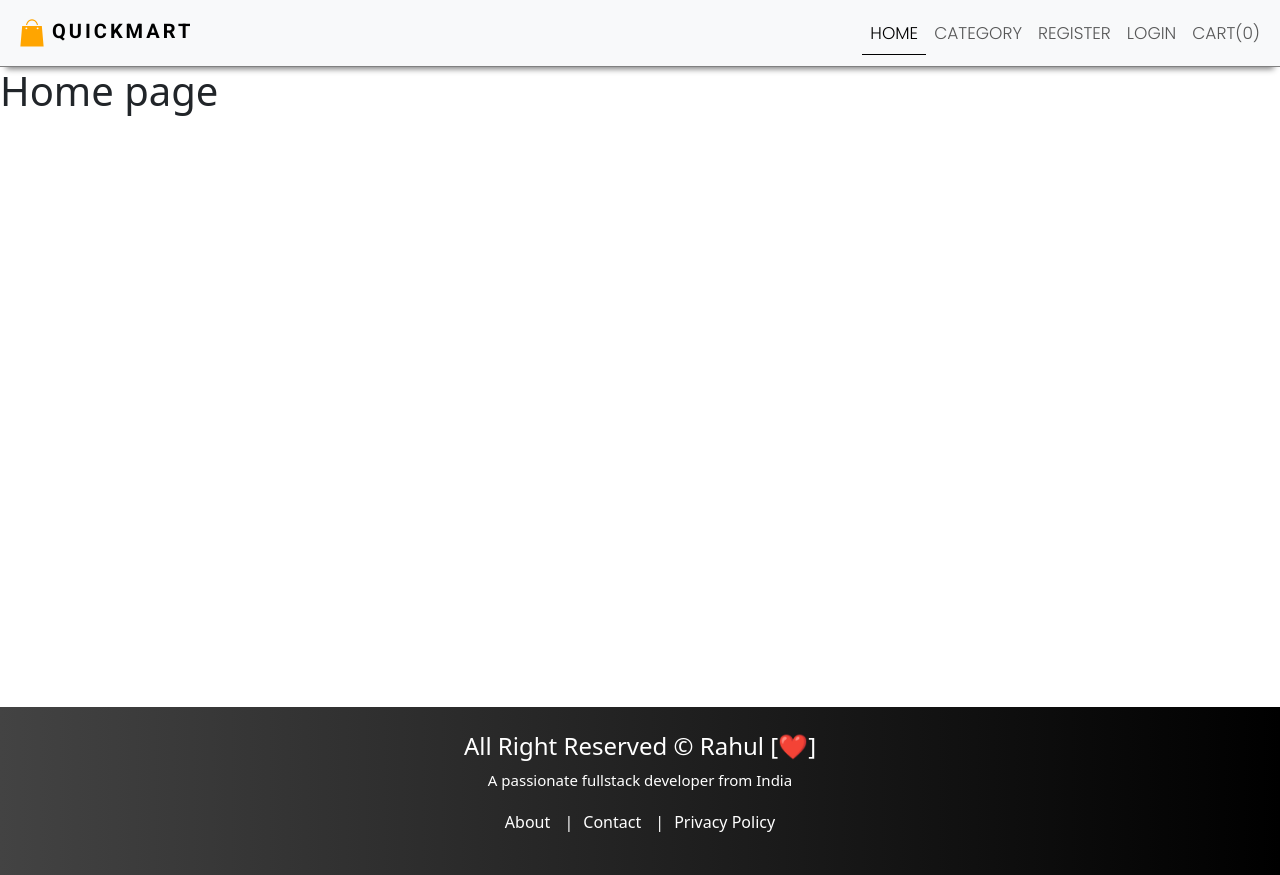
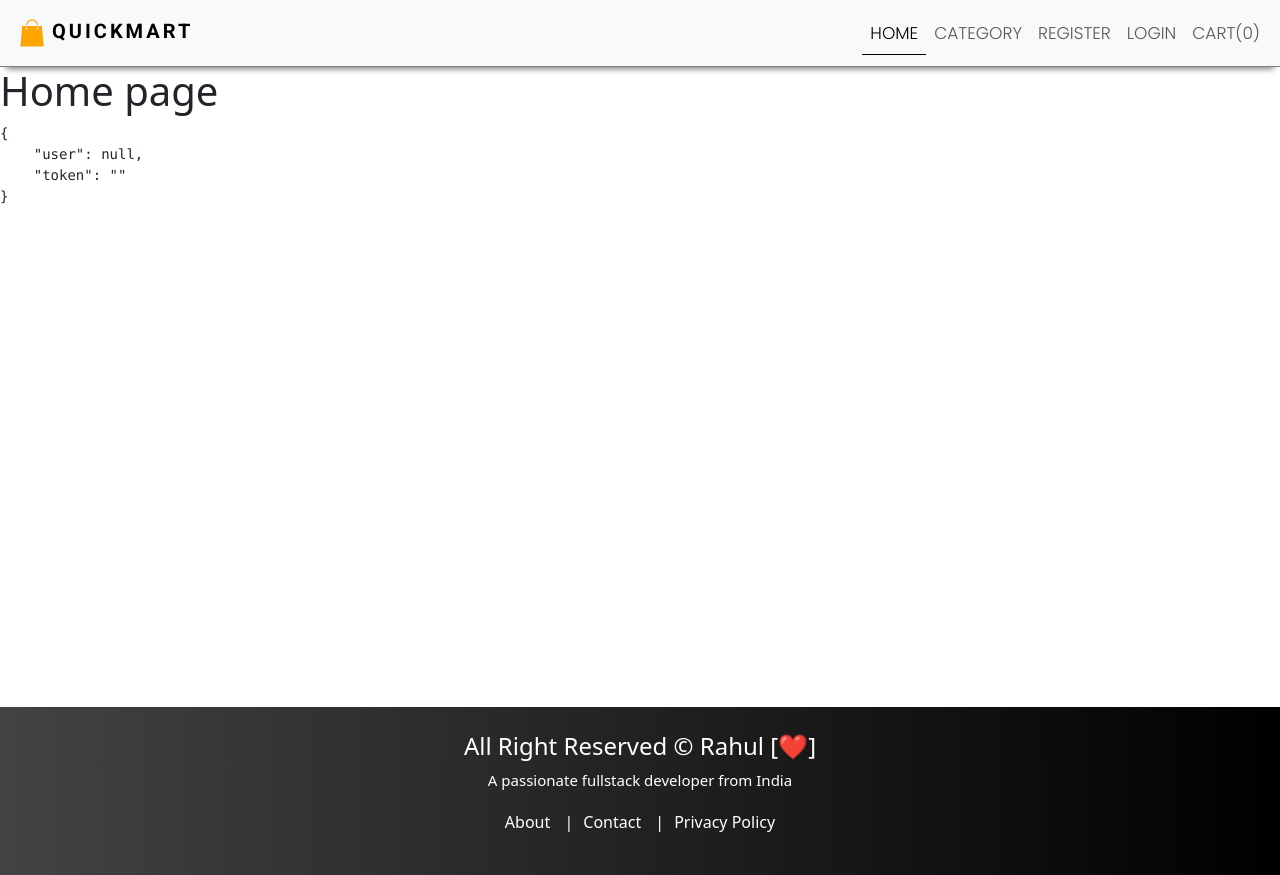
Before and after one commit to RAHUL956777/QUICKMART, a React (Create React App) app in the folder client/: page / in a window 1280 px wide. Built offline with nearby package versions, Linux system fonts and the light colour scheme; a web font is replaced by a local one.

Commit message:
adding context api

```diff
--- /dev/null
+++ b/client/src/context/auth.js
@@ -0,0 +1,20 @@
+import { useState, useContext, createContext } from "react";
+const AuthContext = createContext();
+
+const AuthProvider = ({ children }) => {
+  const [auth, setAuth] = useState({
+    user: null,
+    token: "",
+  });
+
+  return (
+    <AuthContext.Provider value={{ auth, setAuth }}>
+      {children}
+    </AuthContext.Provider>
+  );
+};
+
+// custom hook
+const useAuth = () => useContext(AuthContext);
+
+export { useAuth, AuthProvider };
--- a/client/src/index.js
+++ b/client/src/index.js
@@ -5,12 +5,15 @@
 import App from "./App";
 import reportWebVitals from "./reportWebVitals";
 import { BrowserRouter } from "react-router-dom";
+import { AuthProvider } from "./context/auth";
 
 const root = ReactDOM.createRoot(document.getElementById("root"));
 root.render(
-  <BrowserRouter>
-    <App />
-  </BrowserRouter>
+  <AuthProvider>
+    <BrowserRouter>
+      <App />
+    </BrowserRouter>
+  </AuthProvider>
 );
 
 // If you want to start measuring performance in your app, pass a function
--- a/client/src/pages/HomePage.js
+++ b/client/src/pages/HomePage.js
@@ -1,10 +1,13 @@
 import React from "react";
 import Layout from "../components/Layout/Layout";
+import { useAuth } from "../context/auth";
 
 const HomePage = () => {
+  const { auth, setAuth } = useAuth();
   return (
-    <Layout>
+    <Layout title={"Best-Offers"}>
       <h1>Home page</h1>
+      <pre>{JSON.stringify(auth, null, 4)}</pre>
     </Layout>
   );
 };
```
